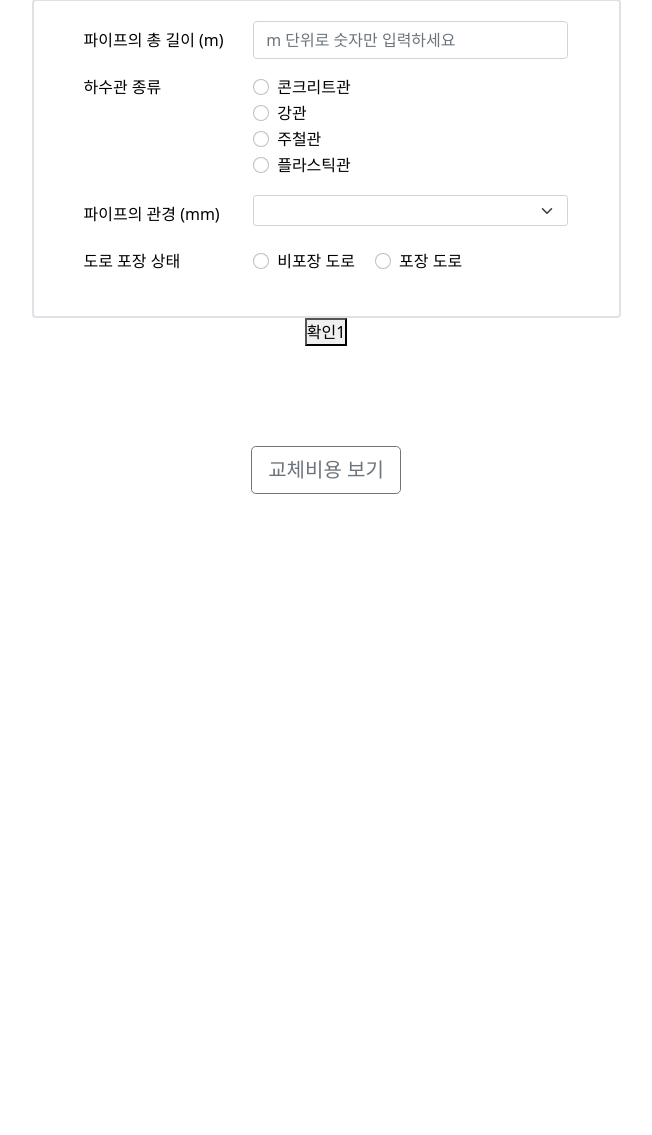
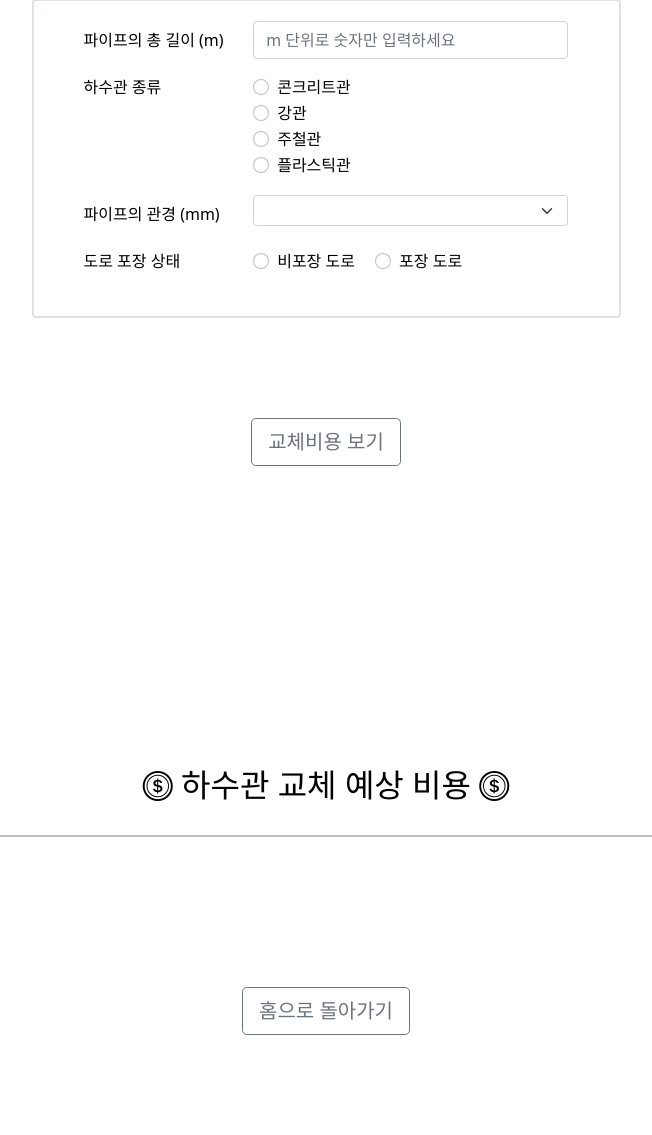
Before and after one commit to chanpago/capstone, a Django app: page /pipeInfo/ in a window 1280 px wide. Shown: the part 451-1586 px from the top of the page, without its empty margins (314-966 px from the left). Before the commit the page ends 945 px from the top, so only its background shows below. Run offline with Django 4.2, Linux system fonts and the light colour scheme; lists and menus that the app fills with data are empty; some libraries are stand-ins or nearby versions.

Commit message:
교체비용 page2부분에 출력

```diff
--- a/capstone01/capstones/static/css/style.css
+++ b/capstone01/capstones/static/css/style.css
@@ -148,7 +148,7 @@ detectResult.html
 }
 
 /*
-pipeExchange.html
+pipeInfo.html
 */
 .pipe_info_pg>hr{
     margin:30px auto 30px auto;
@@ -163,9 +163,6 @@ pipeExchange.html
     padding : 20px 50px 20px 50px;
 }
 
-/*
-pipeCost.html
-*/
 .pipe_cost_pg>hr{
     margin:30px auto 30px auto;
     width:80%;
--- a/capstone01/capstones/static/javascript/pipeDiameter.js
+++ b/capstone01/capstones/static/javascript/pipeDiameter.js
@@ -49,10 +49,10 @@ function calcCost(){
     var diameter = d.options[d.selectedIndex].value;
 
     var radio2 = document.getElementsByName('inlineRadioOptions');
-    var result2=0;
+    var pavement=0;
     radio2.forEach((node) => {
             if(node.checked)  {
-                result2 =node.value;
+                pavement =node.value;
             }
         })
 
@@ -60,9 +60,9 @@ function calcCost(){
 
     radio.forEach((node) => {
         if(node.checked)  {
-            var result =node.value;
-            if(result == "concrete"){
-                if(result2==1){
+            var pipetype =node.value;
+            if(pipetype == "콘크리트관"){
+                if(pavement=="비포장"){
                     if(diameter==300){cost = 512740*length;}
                     else if(diameter==400){cost = 580188*length;}
                     else if(diameter==500){cost = 624861*length;}
@@ -92,8 +92,8 @@ function calcCost(){
                 }
 
             }
-            else if(result == "steel"){
-                if(result2==1){
+            else if(pipetype == "강관"){
+                if(pavement=="비포장"){
                     if(diameter==300){cost = 707247 *length;}
                     else if(diameter==400){cost = 827275 *length;}
                     else if(diameter==500){cost = 935411 *length;}
@@ -118,8 +118,8 @@ function calcCost(){
                     else if(diameter==1200){cost = 2612176 *length;}
                 }
             }
-            else if(result == "iron"){
-                if(result2==1){
+            else if(pipetype == "주철관"){
+                if(pavement=="비포장"){
                     if(diameter==80){cost = 91404 *length;}
                     else if(diameter==100){cost = 102960 *length;}
                     else if(diameter==150){cost = 139786 *length;}
@@ -145,7 +145,7 @@ function calcCost(){
                 }
             }
             else{
-                if(result2==1){
+                if(pavement=="비포장"){
                     if(diameter==200){cost = 476678 *length;}
                     else if(diameter==300){cost = 525101 *length;}
                     else if(diameter==400){cost = 625778 *length;}
@@ -172,26 +172,34 @@ function calcCost(){
             }
         }
     })
-        console.log(cost);
+        return cost;
 }
 
-      // function show(){
-        //     const length = document.getElementById("pipeLength").value;
-        //     console.log(length);
-        // }
-        // function show2(){
-        //     var d = document.getElementById("pipeDiameter");
-        //     var diameter = d.options[d.selectedIndex].value;
-        //     console.log(diameter);
-        // }
-        // function show3(){
-        //     var result2=0;
-        //     var radio2 = document.getElementsByName('inlineRadioOptions');
-        //     radio2.forEach((node) => {
-        //             if(node.checked)  {
-        //                 result2 =node.value;
 
-        //             }
-        //         })
-        //         console.log(result2);
-        // }
+function showCost(){
+    var length = document.getElementById("pipeLength").value;
+    var radio = document.getElementsByName('gridRadios');
+    var pipetype;
+    radio.forEach((node) => {
+        if(node.checked)  {
+            pipetype =node.value;
+        }
+    })
+
+    var d = document.getElementById("pipeDiameter");
+    var diameter = d.options[d.selectedIndex].value;
+
+    var radio2 = document.getElementsByName('inlineRadioOptions');
+    var pavement;
+    radio2.forEach((node) => {
+            if(node.checked)  {
+                pavement=node.value;
+            }
+        })
+    var cost=0;
+    cost=calcCost();
+
+    let htmlData = '';
+    htmlData += '<h5>'+pavement+' 도로에서 파이프 관경이 '+diameter+'mm인 '+pipetype+ ' ' +length+'m의 예상교체비용은 ' +cost+'원입니다!</h5>';
+    document.querySelector('.cost-result').innerHTML = htmlData;
+}
--- a/capstone01/capstones/templates/capstones/pipeInfo.html
+++ b/capstone01/capstones/templates/capstones/pipeInfo.html
@@ -39,26 +39,26 @@
                                     <legend class="col-form-label col-sm-4 pt-0">하수관 종류</legend>
                                     <div class="col-sm-8">
                                         <div class="form-check">
-                                        <input class="form-check-input" type="radio" name="gridRadios" id="gridRadios1" value="concrete" onclick="addConcreteDiameter();" >
+                                        <input class="form-check-input" type="radio" name="gridRadios" id="gridRadios1" value="콘크리트관" onclick="addConcreteDiameter();" >
                                         <label class="form-check-label" for="gridRadios1">
                                             콘크리트관
                                         </label>
                                         </div>
                                         <div class="form-check">
-                                        <input class="form-check-input" type="radio" name="gridRadios" id="gridRadios2" value="steel" onclick="addSteelDiameter();" >
+                                        <input class="form-check-input" type="radio" name="gridRadios" id="gridRadios2" value="강관" onclick="addSteelDiameter();" >
                                         <label class="form-check-label" for="gridRadios2">
                                             강관
                                         </label>
                                         </div>
                                         <div class="form-check">
-                                        <input class="form-check-input" type="radio" name="gridRadios" id="gridRadios3" value="iron" onclick="addIronDiameter();" >
+                                        <input class="form-check-input" type="radio" name="gridRadios" id="gridRadios3" value="주철관" onclick="addIronDiameter();" >
                                         <label class="form-check-label" for="gridRadios3">
                                             주철관
                                         </label>
                                         </div>
 
                                         <div class="form-check">
-                                        <input class="form-check-input" type="radio" name="gridRadios" id="gridRadios4" value="plastic" onclick="addPlasticDiameter();" >
+                                        <input class="form-check-input" type="radio" name="gridRadios" id="gridRadios4" value="플라스틱관" onclick="addPlasticDiameter();" >
                                         <label class="form-check-label" for="gridRadios4">
                                             플라스틱관
                                         </label>
@@ -81,11 +81,11 @@
                                     <legend class="col-form-label col-sm-4 pt-0">도로 포장 상태</legend>
                                     <div class="col-sm-8">
                                         <div class="form-check form-check-inline">
-                                            <input class="form-check-input" type="radio" name="inlineRadioOptions" id="inlineRadio1" value="1">
+                                            <input class="form-check-input" type="radio" name="inlineRadioOptions" id="inlineRadio1" value="비포장">
                                             <label class="form-check-label" for="inlineRadio1">비포장 도로</label>
                                           </div>
                                           <div class="form-check form-check-inline">
-                                            <input class="form-check-input" type="radio" name="inlineRadioOptions" id="inlineRadio2" value="2">
+                                            <input class="form-check-input" type="radio" name="inlineRadioOptions" id="inlineRadio2" value="포장">
                                             <label class="form-check-label" for="inlineRadio2">포장 도로</label>
                                           </div>
                                     </div>
@@ -94,17 +94,30 @@
 
                             </form>
 
-                            <button type="button" onclick='calcCost();'>확인1</button>
-
-
                             <div class="show_cost_btn">
-                                <a href="{% url 'pipeCost' %}" class="btn btn-outline-secondary btn-lg">교체비용 보기</a>
+                                <a href="#page2" class="btn btn-outline-secondary btn-lg" onclick="showCost();">교체비용 보기</a>
                             </div>
                         </div>
                     </div>
                 </div>
             </div>
         </section>
+        <section  id="page2">
+            <div class="pipe_cost_pg">
+                <h2><i class="bi bi-coin"></i> 하수관 교체 예상 비용 <i class="bi bi-coin"></i> </h2>
+
+
+                <hr>
+
+                <div class="cost-result" style="margin-top:150px"></div>
+
+                <div class="gohome_btn">
+                    <a href="{% url 'index' %}" class="btn btn-outline-secondary btn-lg ">홈으로 돌아가기</a>
+                </div>
+            </div>
+
+        </section>
+
 
     </main>
 
```
